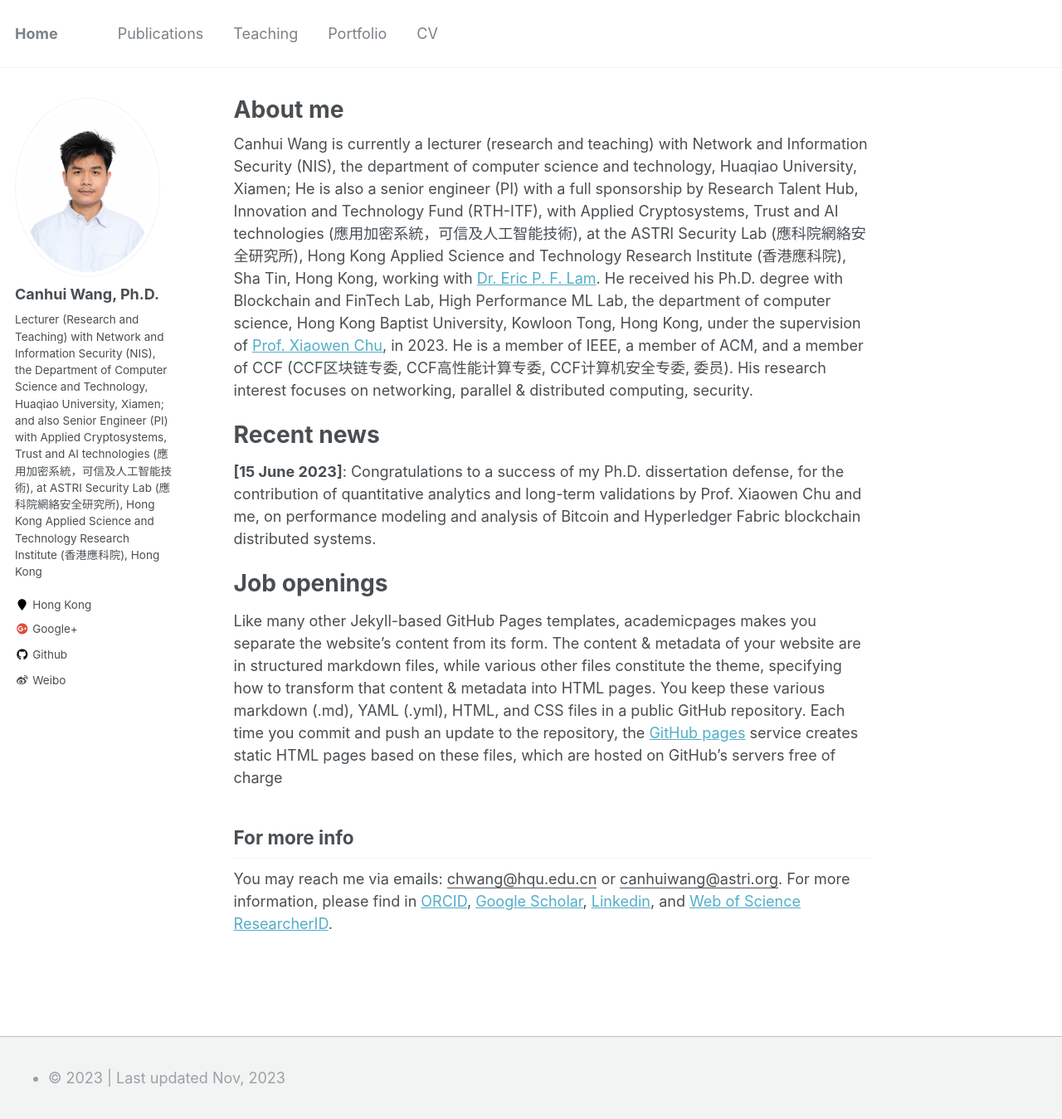
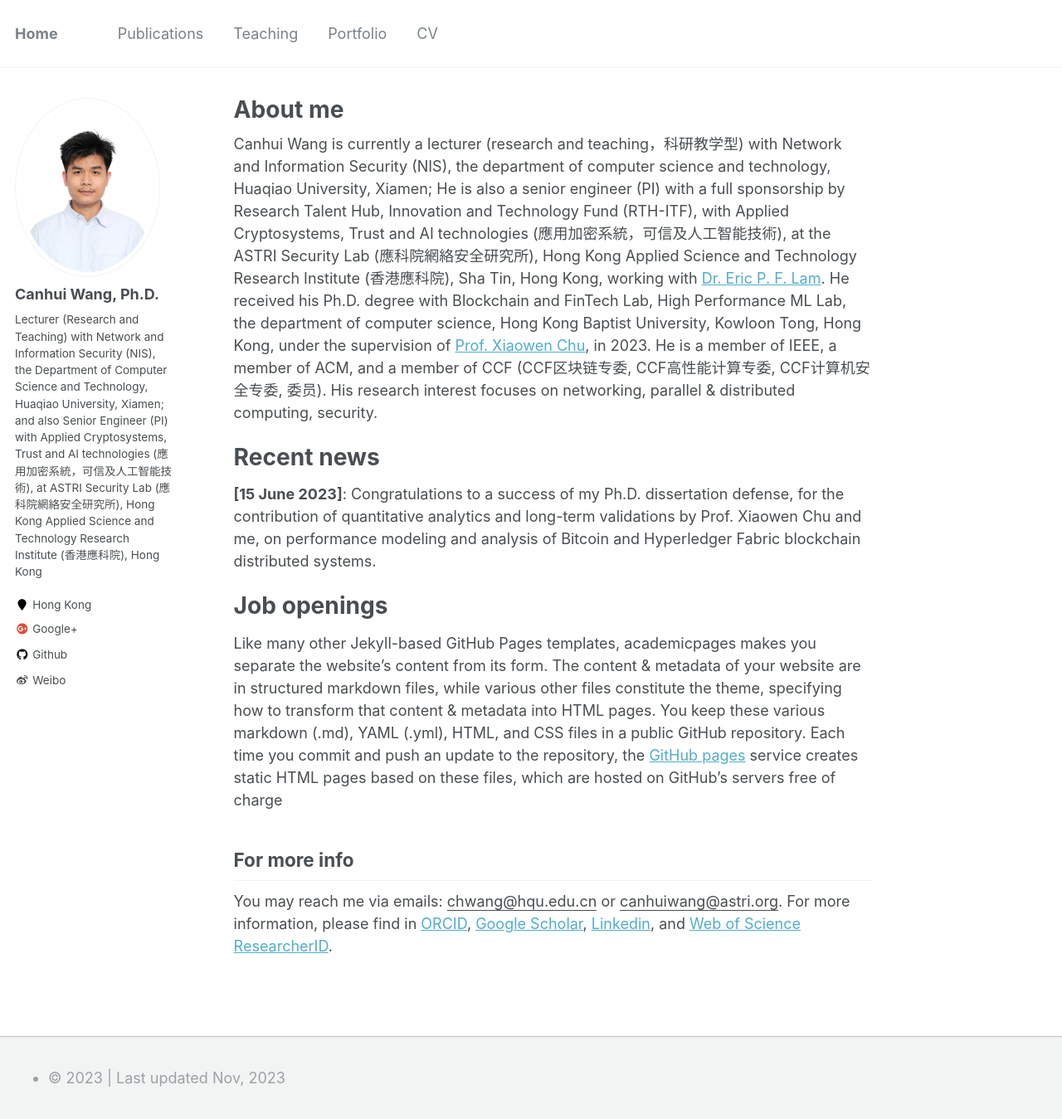
Before and after one commit to Canhui/canhui.github.io, a Jekyll site: the page built from _pages/about.md, in a window 1280 px wide and 1367 px high. Shown: the top 1349 px of the window at 83% size. Built offline with Jekyll 4.4.1, drawn with Linux system fonts in a browser that asks for light colours.

Commit message:
Update about.md

```diff
--- a/_pages/about.md
+++ b/_pages/about.md
@@ -9,7 +9,7 @@ redirect_from:
   - /about.html
 ---
 
-Canhui Wang is currently a lecturer (research and teaching) with Network and Information Security (NIS), the department of computer science and technology, Huaqiao University, Xiamen; He is also a senior engineer (PI) with a full sponsorship by Research Talent Hub, Innovation and Technology Fund (RTH-ITF), with Applied Cryptosystems, Trust and AI technologies (應用加密系統，可信及人工智能技術), at the ASTRI Security Lab (應科院網絡安全研究所), Hong Kong Applied Science and Technology Research Institute (香港應科院), Sha Tin, Hong Kong, working with [Dr. Eric P. F. Lam](https://www.linkedin.com/in/peifunglam2/). He received his Ph.D. degree with Blockchain and FinTech Lab, High Performance ML Lab, the department of computer science, Hong Kong Baptist University, Kowloon Tong, Hong Kong, under the supervision of [Prof. Xiaowen Chu](https://www.linkedin.com/in/xiaowen-chu-477b9120/), in 2023. He is a member of IEEE, a member of ACM, and a member of CCF (CCF区块链专委, CCF高性能计算专委, CCF计算机安全专委, 委员). His research interest focuses on networking, parallel & distributed computing, security.
+Canhui Wang is currently a lecturer (research and teaching，科研教学型) with Network and Information Security (NIS), the department of computer science and technology, Huaqiao University, Xiamen; He is also a senior engineer (PI) with a full sponsorship by Research Talent Hub, Innovation and Technology Fund (RTH-ITF), with Applied Cryptosystems, Trust and AI technologies (應用加密系統，可信及人工智能技術), at the ASTRI Security Lab (應科院網絡安全研究所), Hong Kong Applied Science and Technology Research Institute (香港應科院), Sha Tin, Hong Kong, working with [Dr. Eric P. F. Lam](https://www.linkedin.com/in/peifunglam2/). He received his Ph.D. degree with Blockchain and FinTech Lab, High Performance ML Lab, the department of computer science, Hong Kong Baptist University, Kowloon Tong, Hong Kong, under the supervision of [Prof. Xiaowen Chu](https://www.linkedin.com/in/xiaowen-chu-477b9120/), in 2023. He is a member of IEEE, a member of ACM, and a member of CCF (CCF区块链专委, CCF高性能计算专委, CCF计算机安全专委, 委员). His research interest focuses on networking, parallel & distributed computing, security.
 
 Recent news
 ======
```
